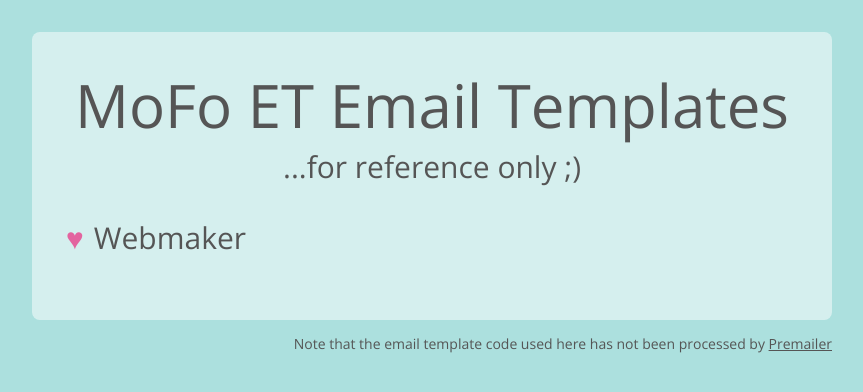
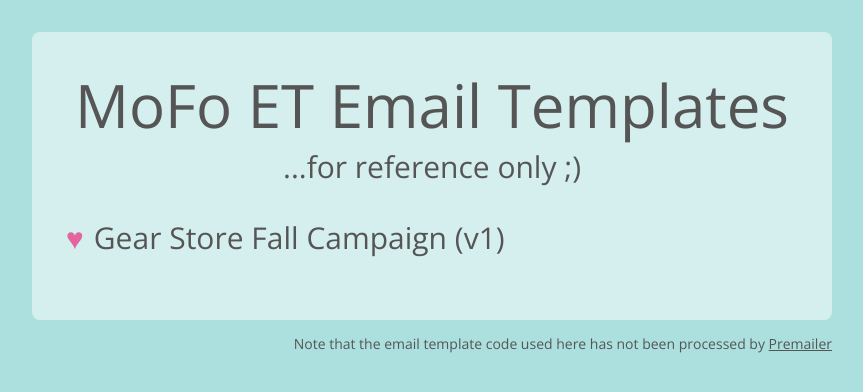
Before and after one commit to mmmavis/ET-email-template, a website: page index.html in a window 1280 px wide. Shown: the whole page, without its empty margins (208-1071 px from the left). Drawn offline with nearby package versions, Linux system fonts and the light colour scheme.

Commit message:
update index page

```diff
--- a/index.html
+++ b/index.html
@@ -72,7 +72,7 @@
         <h1>MoFo ET Email Templates</h1>
         <h4>...for reference only ;)</h4>
         <ul>
-          <li><a href="compiled/Webmaker/index.html">Webmaker</a></li>
+          <li><a href="compiled/Gear-Store-Fall-Campaign/index.html">Gear Store Fall Campaign (v1)</a></li>
         </ul>
       </div>
       <div id="note">
```
